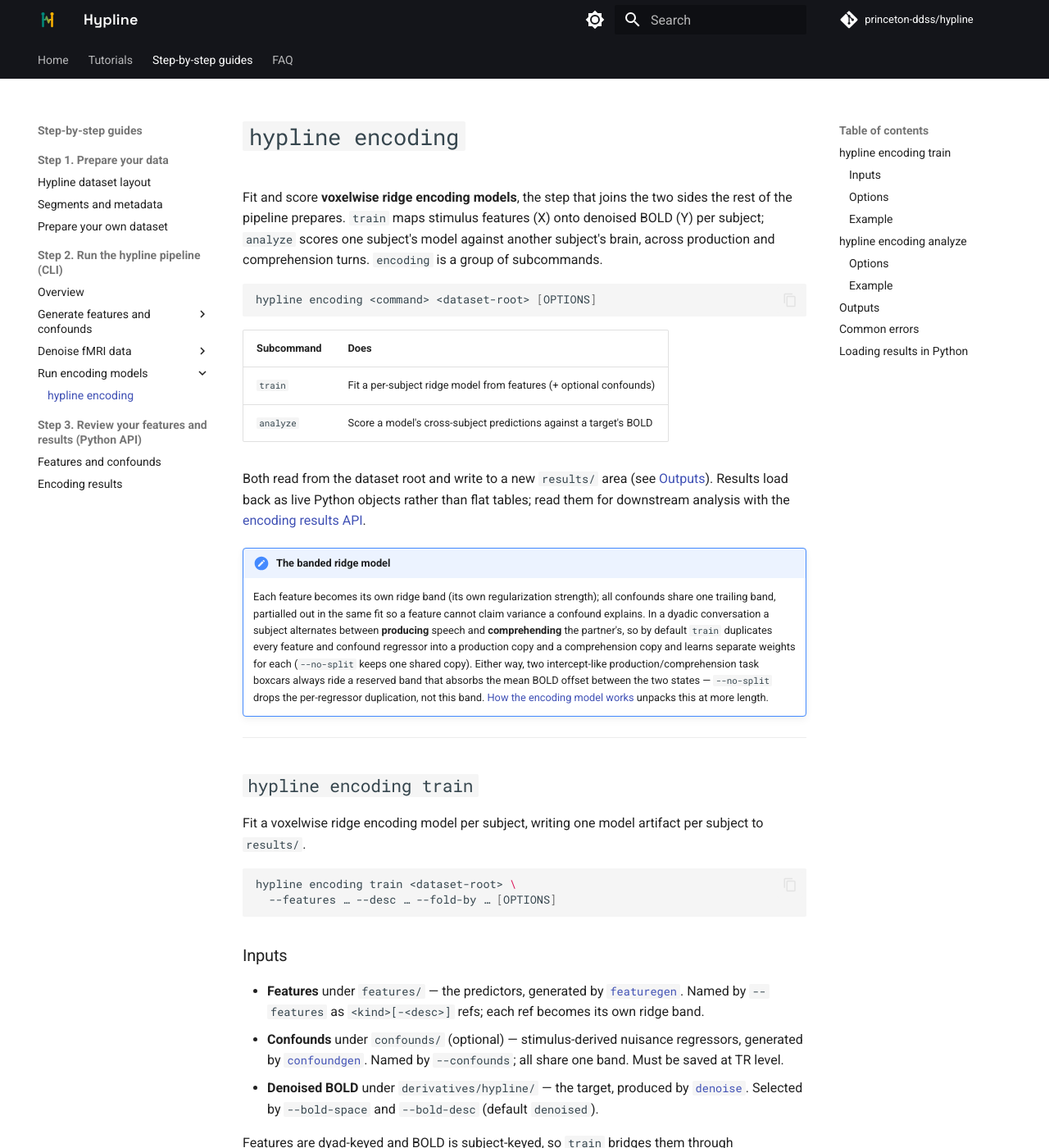
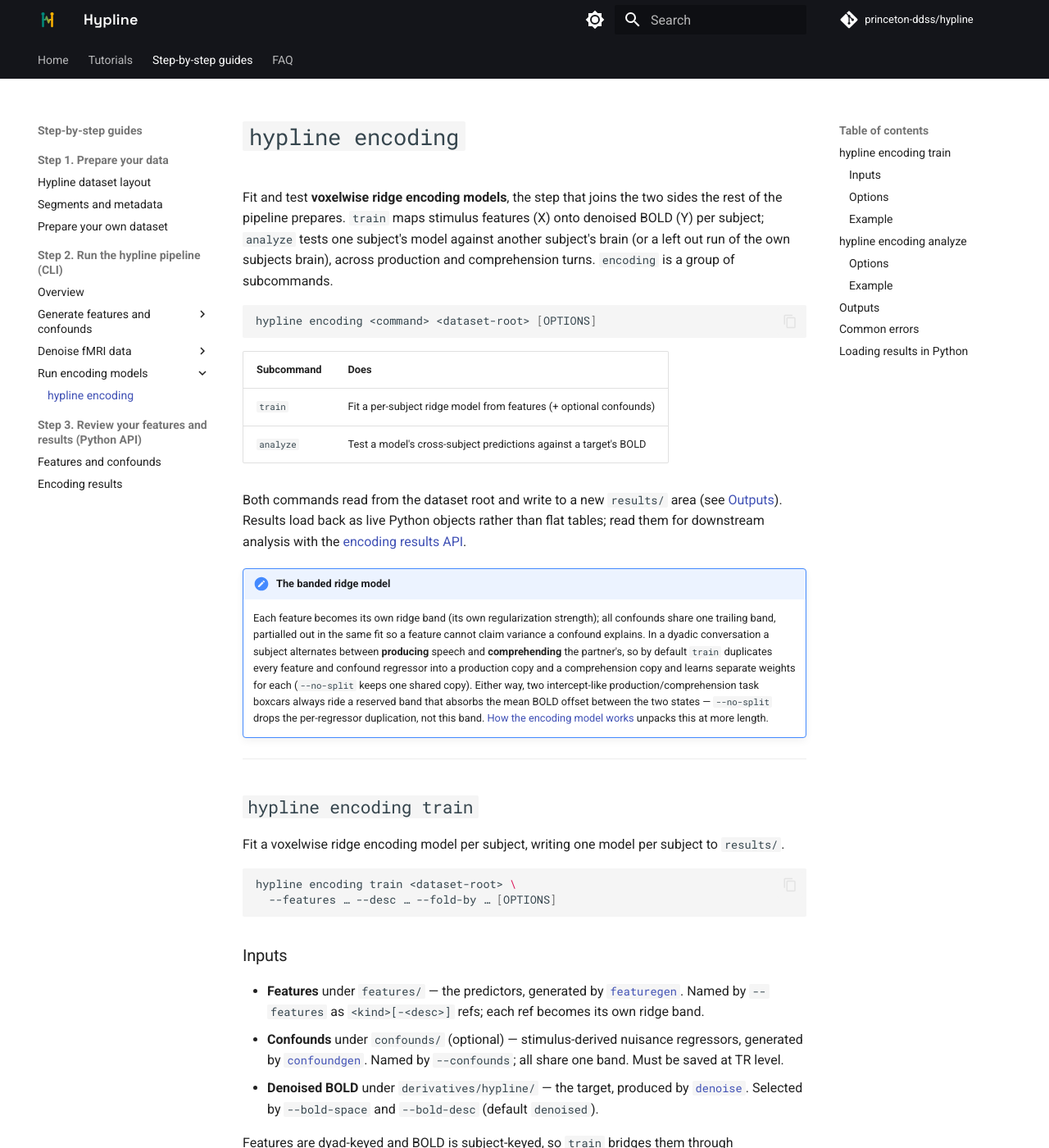
Before and after one commit to princeton-ddss/hypline, an MkDocs documentation site: the page built from docs/mkdocs/step-by-step/encoding.md, in a window 1280 px wide and 1400 px high. Shown: the whole window at 82% size. Built offline with MkDocs 1.6.1 and Material for MkDocs 9.7.7, drawn with Linux system fonts in a browser that asks for light colours; comment, search, counter and statistics services are not loaded; the version menu is left out; some of the changed text lies outside the part shown.

Commit message:
Update terminology in encoding documentation
what is blob?

````diff
--- a/docs/mkdocs/step-by-step/encoding.md
+++ b/docs/mkdocs/step-by-step/encoding.md
@@ -1,9 +1,9 @@
 # `hypline encoding`
 
-Fit and score **voxelwise ridge encoding models**, the step that joins the two
+Fit and test **voxelwise ridge encoding models**, the step that joins the two
 sides the rest of the pipeline prepares. `train` maps stimulus features (X) onto
-denoised BOLD (Y) per subject; `analyze` scores one subject's model against
-another subject's brain, across production and comprehension turns. `encoding`
+denoised BOLD (Y) per subject; `analyze` tests one subject's model against
+another subject's brain (or a left out run of the own subjects brain), across production and comprehension turns. `encoding`
 is a group of subcommands.
 
 ```bash
@@ -13,9 +13,9 @@ hypline encoding <command> <dataset-root> [OPTIONS]
 | Subcommand | Does                                                                 |
 | ---------- | ------------------------------------------------------------------- |
 | `train`    | Fit a per-subject ridge model from features (+ optional confounds)  |
-| `analyze`  | Score a model's cross-subject predictions against a target's BOLD   |
+| `analyze`  | Test a model's cross-subject predictions against a target's BOLD   |
 
-Both read from the dataset root and write to a new `results/` area (see
+Both commands read from the dataset root and write to a new `results/` area (see
 [Outputs](#outputs)). Results load back as live Python objects rather than flat
 tables; read them for downstream analysis with the [encoding results API](encoding-results.md).
 
@@ -37,7 +37,7 @@ tables; read them for downstream analysis with the [encoding results API](encodi
 
 ## `hypline encoding train`
 
-Fit a voxelwise ridge encoding model per subject, writing one model artifact per
+Fit a voxelwise ridge encoding model per subject, writing one model per
 subject to `results/`.
 
 ```bash
@@ -126,7 +126,7 @@ hypline encoding train data/ \
 
 ## `hypline encoding analyze`
 
-Score a trained model's predictions against a target subject's actual BOLD, per
+Test a trained model's predictions against a target subject's actual BOLD, per
 role (production / comprehension / both). Three subject roles are independent:
 
 - **model** (`--model-sub`) — whose trained weights are loaded.
@@ -150,12 +150,12 @@ hypline encoding analyze <dataset-root> \
 
 | Option          | Description                                                                                    | Default |
 | --------------- | ---------------------------------------------------------------------------------------------- | ------- |
-| `--target-sub`  | Subject whose actual BOLD and production/comprehension turns are scored against — **required**  | —       |
+| `--target-sub`  | Subject whose actual BOLD and production/comprehension turns are tested against — **required**  | —       |
 | `--model-sub`   | Subject whose trained model is loaded: an ID, or `self`/`partner` (relative to `--target-sub`) — **required** | — |
 | `--model-desc`  | The `--desc` passed to `encoding train` (its `encodingModel-<desc>` tag) — **required**         | —       |
 | `--desc`        | Variant label for this eval (alphanumeric); output lands under `results/sub-<target>/encodingEval-<desc>/` — **required** | — |
 | `--source-sub`  | Subject whose regressors drive the prediction: an ID, or `self`/`partner`                        | `self`  |
-| `--test-on`     | Comma-separated BIDS entity filters naming which cells to score (e.g. `run-6`, or `run-6,run-8`); omit to score each model's out-of-sample cells | out-of-sample cells |
+| `--test-on`     | Comma-separated BIDS entity filters naming which cells to test (e.g. `run-6`, or `run-6,run-8`); omit to test each model's out-of-sample cells | out-of-sample cells |
 | `--force`       | Overwrite existing outputs (default skips them)                                                  | off     |
 
 The output is per-fold, per-band, per-role, per-voxel scores. These are himalaya
@@ -167,8 +167,8 @@ any speech-active row. A role with no rows scores `NaN` rather than zero.
 
 ### Example
 
-Score subject `031`'s own model against its own BOLD (a within-subject fit). With
-default `--test-on`, `analyze` scores each model's out-of-sample cells, so the
+Test subject `031`'s own model against its own BOLD (a within-subject fit). With
+default `--test-on`, `analyze` tests each model's out-of-sample cells, so the
 model must be folded. A `--fold-by none` model trained on every cell has no
 held-out cells and raises here; name cells with `--test-on`, or use a folded
 model as below:
@@ -181,7 +181,7 @@ hypline encoding analyze data/ \
   --desc selfeval
 ```
 
-Score subject `031`'s BOLD using the partner's model and features (a
+Test subject `031`'s BOLD using the partner's model and features (a
 cross-brain, shared-conversation eval) on run 6:
 
 ```bash
@@ -224,7 +224,7 @@ source-run or session entity):
 | `n_folds='loo' needs >= 2 groups to fold; got 1` | `--fold-by` names an entity with only one value in the training corpus, so there is nothing to leave out. | Widen the corpus (task/filters), or fit unfolded with `--fold-by none`. |
 | `n_folds=N exceeds the M group(s) found for the fold_by entity` (`train`) | `--n-folds` is larger than the number of distinct `--fold-by` values available. | Lower `--n-folds` to at most the group count, or use `loo`. |
 | `No regressor files match the given filters` / `No BOLD files match the given filters` (`train`) | `--features`, `--data-filters`, `--bold-space`, or `--bold-desc` selected nothing. | Confirm the features and `desc-denoised` BOLD exist and that the filters are not too narrow. |
-| `empty out-of-sample set — pass test_on to name cells` (`analyze`) | The model was trained unfolded (`--fold-by none`), so it has no held-out cells to score. | Score a folded model, or name cells explicitly with `--test-on`. |
+| `empty out-of-sample set — pass test_on to name cells` (`analyze`) | The model was trained unfolded (`--fold-by none`), so it has no held-out cells to test. | Test a folded model, or name cells explicitly with `--test-on`. |
 | `test_on matched no available cells: …` (`analyze`) | `--test-on` names cells the source subject does not have. | Check the `--test-on` filter against the runs/conditions that exist. |
 | `test_on entities […] not found on any available cell … check for a typo` (`analyze`) | A `--test-on` filter uses an entity that no cell carries. | Fix the entity name (e.g. `run-6`, not `ses-1`). |
 | Log warns `source (…) and target (…) are different dyads` (`analyze`) | The model/source and target belong to different dyads — a scramble/null control. | Expected for a null control; otherwise fix `--source-sub` / `--model-sub` so they share the target's dyad. |
````
Also changed, not shown: other parts of docs/mkdocs/step-by-step/encoding.md (+3 -3 lines).
